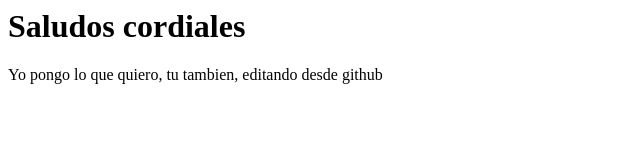
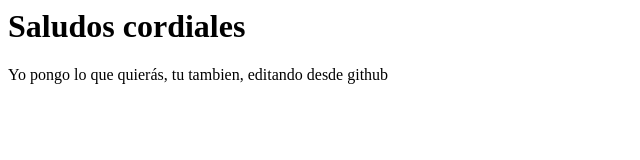
Before and after one commit to v1lson/proyecto1, a plain HTML site: page index.html in a window 1280 px wide. Shown: the full height of the page, 0-640 px from the left. Drawn offline with Linux system fonts and the light colour scheme.

Commit message:
actualizacion index en main

```diff
--- a/index.html
+++ b/index.html
@@ -1,2 +1,2 @@
 <h1>Saludos cordiales</h1>
-<p>Yo pongo lo que quiero, tu tambien, editando desde github</p>
+<p>Yo pongo lo que quierás, tu tambien, editando desde github</p>
```
